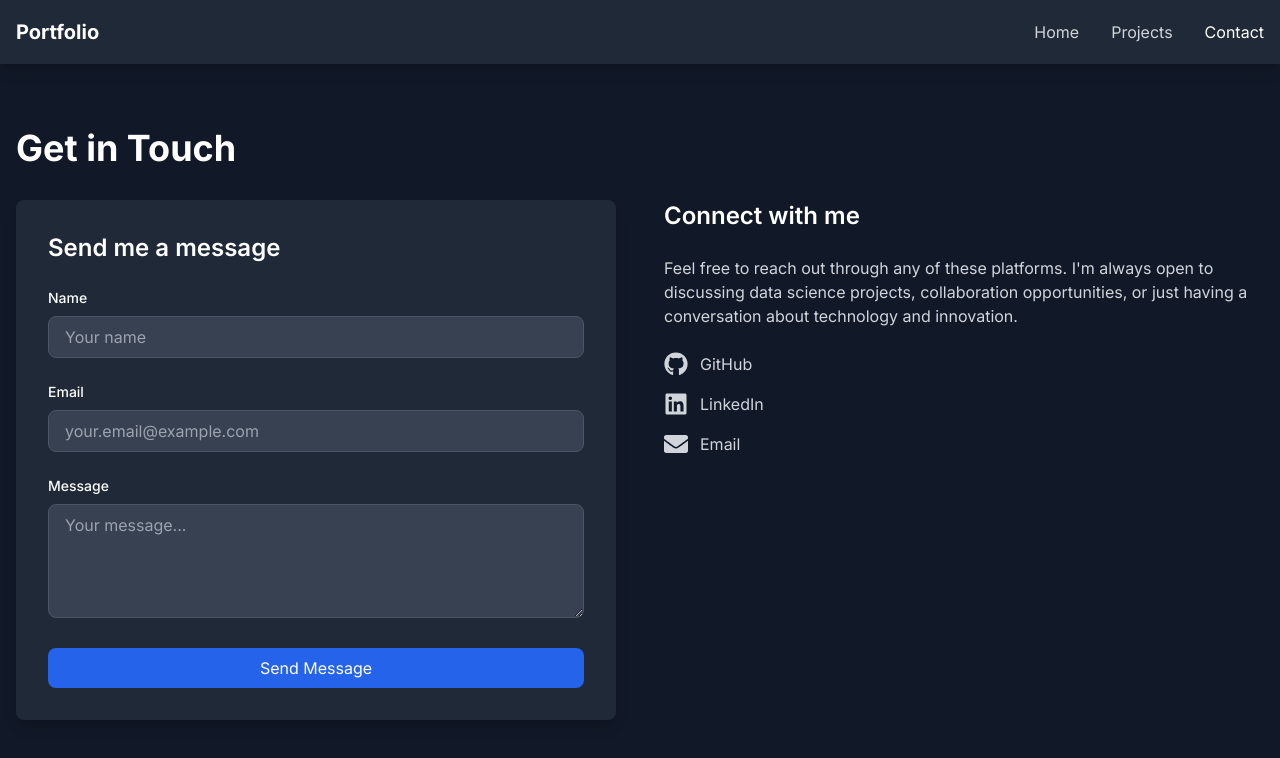
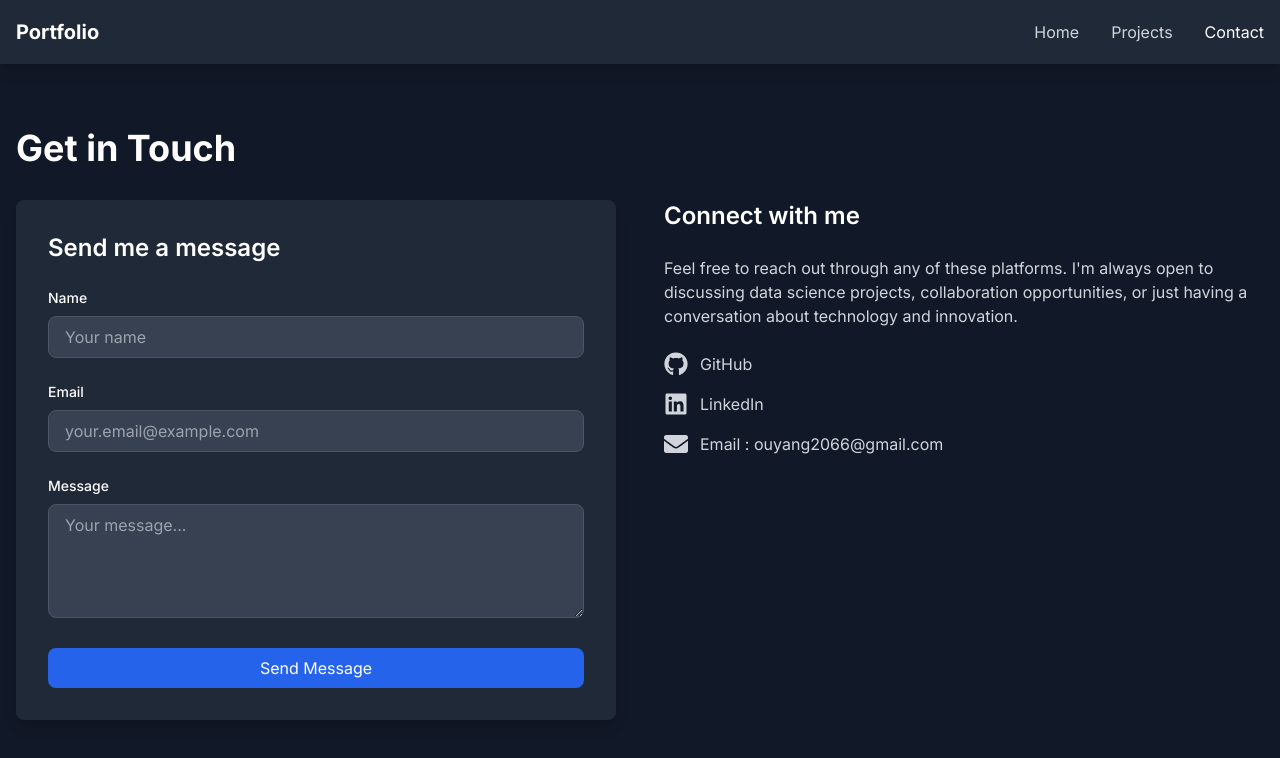
Before and after one commit to OliverOuyang/Portfolio-Web, a Next.js app: page /contact in a window 1280 px wide. Shown: the top 758 px of the page. Built offline with nearby package versions, Linux system fonts and the light colour scheme.

Commit message:
Update: Change email display in Contact component

```diff
--- a/app/contact/page.tsx
+++ b/app/contact/page.tsx
@@ -133,7 +133,7 @@ export default function Contact() {
                   className="flex items-center space-x-3 text-gray-300 hover:text-white transition duration-300"
                 >
                   <FaEnvelope className="text-2xl" />
-                  <span>Email</span>
+                  <span>Email : ouyang2066@gmail.com</span>
                 </a>
               </div>
             </div>
```
